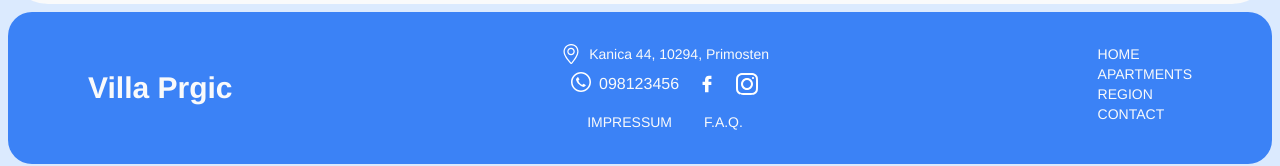
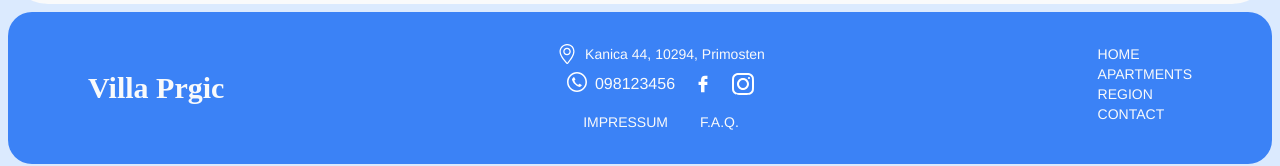
Before and after one commit to valentin994/villa-prgic, a React (Vite) app: page / in a window 1280 px wide. Shown: the part 1680-1846 px from the top of the page. Built offline with nearby package versions, Linux system fonts and the light colour scheme.

Commit message:
adjusted font

```diff
--- a/src/Components/Footer.tsx
+++ b/src/Components/Footer.tsx
@@ -15,7 +15,7 @@ function Footer() {
     <div className="-mt-6 text-sm py-2 px-1 md:px-2">
       <div className="flex flex-col md:flex-row rounded-3xl justify-center md:justify-between py-8 px-8 md:px-20 bg-blue-500 gap-4 md:gap-8 text-gray-50 text-base font-thin">
         <div className="flex flex-col justify-center">
-          <h1 className="text-xl md:text-3xl font-bold">Villa Prgic</h1>
+          <h1 className="text-xl md:text-3xl font-lavishly font-bold">Villa Prgic</h1>
         </div>
         <div className="flex flex-col justify-center">
           <div className="flex md:justify-center gap-2 ">
```
